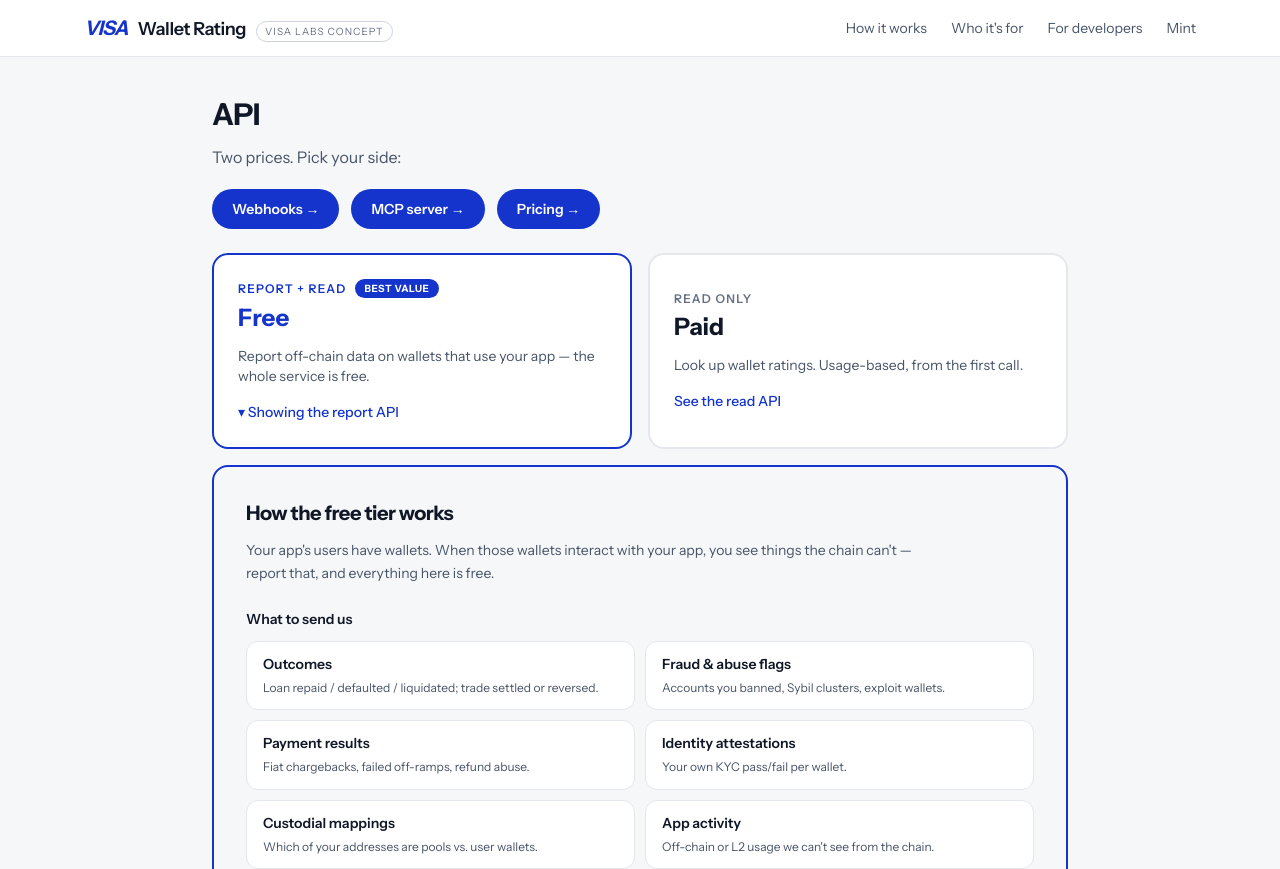
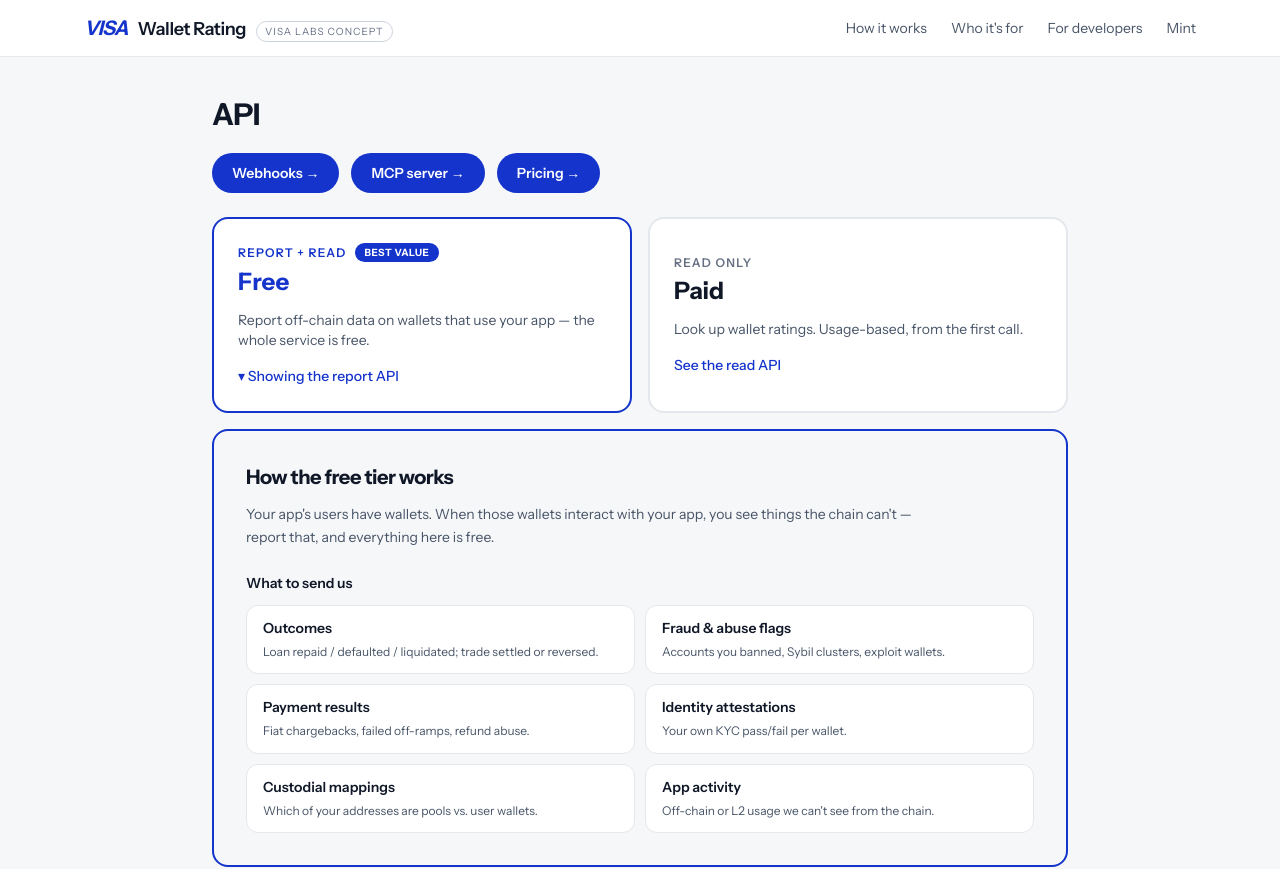
Before and after one commit to khansufyaan/Cookie, a Next.js app: page /developers in a window 1280 px wide. Shown: the top 869 px of the page. Built offline with nearby package versions, Linux system fonts and the light colour scheme.

Commit message:
Developers: remove the "Two prices. Pick your side" subheading
Co-Authored-By: Claude Fable 5 <noreply@anthropic.com>
Claude-Session: https://claude.ai/code/session_01E9cWF2Ts5ipGfZe1wodT1E

```diff
--- a/app/developers/page.tsx
+++ b/app/developers/page.tsx
@@ -320,7 +320,6 @@ export default function DevelopersPage() {
   return (
     <div className="mx-auto max-w-4xl px-5 pt-10 pb-8">
       <h1 className="text-3xl font-bold tracking-tight">API</h1>
-      <p className="mt-3 text-muted max-w-2xl">Two prices. Pick your side:</p>
 
       <div className="mt-5 flex flex-wrap gap-3 text-sm">
         <a href="#webhooks" className="rounded-full bg-accent px-5 py-2.5 font-semibold text-white hover:bg-accent-strong transition-colors">Webhooks →</a>
```
